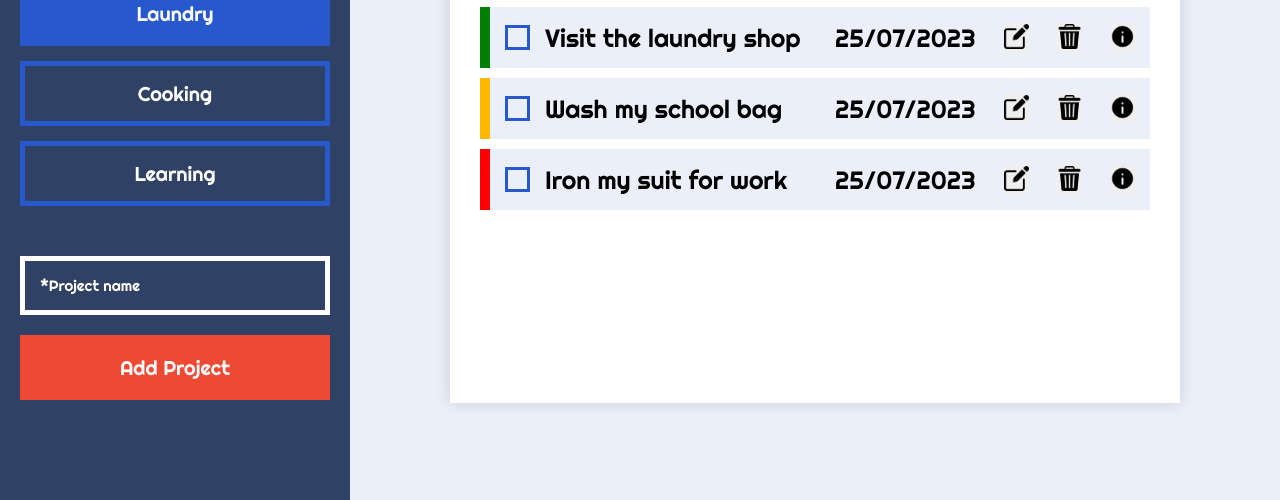
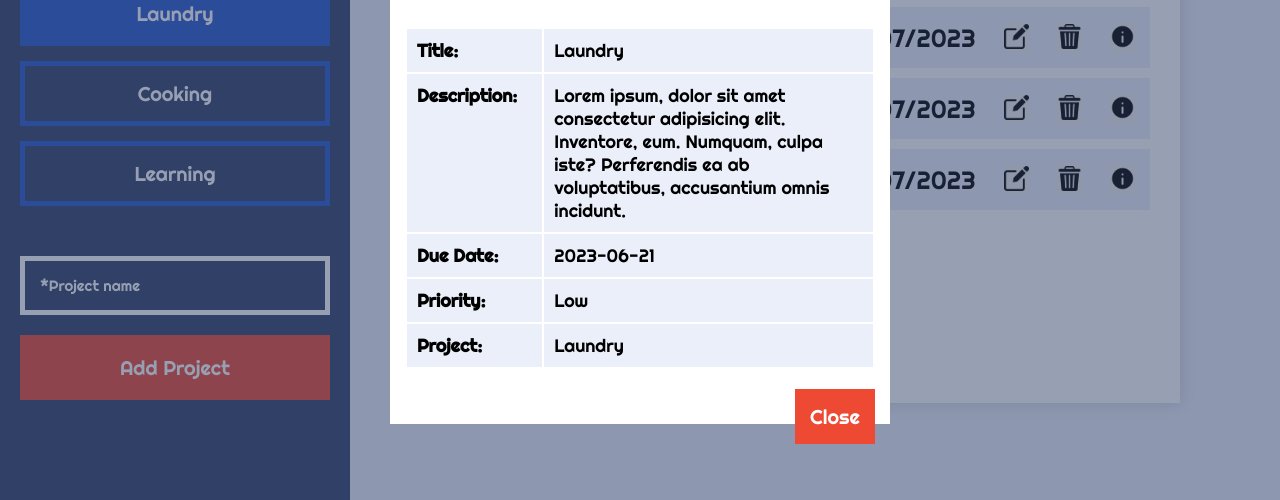
Before and after one commit to eveek/TODO, a website built with webpack: page dist/index.html in a window 1280 px wide. Shown: the part 247-747 px from the top of the page. Built offline with nearby package versions, Linux system fonts and the light colour scheme.

Commit message:
Updated UI

```diff
--- a/dist/index.html
+++ b/dist/index.html
@@ -35,7 +35,7 @@
                 <ul>
                     <li class="low_imp">
                         <div class="li_title">
-                            <div class="check_box"></div>
+                            <input type="checkbox">
                             <p>Visit the laundry shop</p>
                         </div>
                         <div class="li_btn">
@@ -47,7 +47,7 @@
                     </li>
                     <li class="medium_imp">
                         <div class="li_title">
-                            <div class="check_box"></div>
+                            <input type="checkbox">
                             <p>Wash my school bag</p>
                         </div>
                         <div class="li_btn">
@@ -59,7 +59,7 @@
                     </li>
                     <li class="high_imp">
                         <div class="li_title">
-                            <div class="check_box"></div>
+                            <input type="checkbox" id="check3">
                             <p>Iron my suit for work</p>
                         </div>
                         <div class="li_btn">
@@ -72,6 +72,56 @@
                 </ul>
             </div>
         </main>
+        <div class="module">
+            <div id="background"></div>
+            <div id="task_info">
+                <h2>Task Info</h2>
+                <table>
+                    <tbody>
+                        <tr>
+                            <th>Title:</th>
+                            <td>Laundry</td>
+                        </tr>
+                        <tr>
+                            <th>Description:</th>
+                            <td>Lorem ipsum, dolor sit amet consectetur adipisicing elit. Inventore, eum. Numquam, culpa iste? Perferendis ea ab
+                                voluptatibus, accusantium omnis incidunt.</td>
+                        </tr>
+                        <tr>
+                            <th>Due Date:</th>
+                            <td>2023-06-21</td>
+                        </tr>
+                        <tr>
+                            <th>Priority:</th>
+                            <td>Low</td>
+                        </tr>
+                        <tr>
+                            <th>Project:</th>
+                            <td>Laundry</td>
+                        </tr>
+                    </tbody>
+                </table>
+                <button>Close</button>
+            </div>
+            <div id="create_task">
+                <h2>Add Task</h2>
+                <form action="">
+                    <input type="text" name="title" placeholder="*Task title">
+                    <input type="text" name="description" placeholder="Description(optional)">
+                    <label for="due date">Due date:</label>
+                    <input type="date" name="due date" id="due date" placeholder="Due date" >
+                    <div id="priority">
+                        <div>Priority:</div>
+                        <input type="radio" id="low_priority" name="priority">
+                        <label for="low_priority">Low</label>
+                        <input type="radio" id="medium_priority" name="priority">
+                        <label for="medium_priority">medium</label>
+                        <input type="radio" id="high_priority" name="priority">
+                        <label for="high_priority">High</label>
+                    </div>
+                </form>
+            </div>
+        </div>
         <footer>Icons by <a href="http://flaticon.com" target="_blank"> flaticon </a> | <a href="https://github.com/eveek/TODO" target="_blank"><img src="./images/github.png" alt="github_logo"><img src="" alt=""></a> |  2023 &copy; eveek</footer>
     </div>
 </body>
--- a/dist/style.css
+++ b/dist/style.css
@@ -149,11 +149,6 @@ main #content #content_head {
     padding: 15px;
 }
 
-main #content #content_head img {
-    height: 80px;
-    width: auto;
-}
-
 main #content ul {
     margin-top: 20px;
 }
@@ -185,7 +180,7 @@ main #content ul li .li_title {
     align-items: center;
 }
 
-main #content ul li .check_box {
+main #content ul li input[type="checkbox"] {
     border: 3px solid var(--light-blue);
     height: 25px;
     width: 25px;
@@ -233,3 +228,96 @@ footer a {
 footer a:active {
     color: white;
 }
+
+
+
+
+/* Expands */
+.module {
+    z-index: 100;
+    /* display: none; */
+}
+
+#background {
+    position: absolute;
+    top: 0;
+    left: 0;
+    right: 0;
+    bottom: 0;
+    background-color: #304166;
+    opacity: 0.5;
+}
+
+
+/* task info */
+#task_info {
+    position: absolute;
+    top: calc(50% - 250px);
+    left: calc(50% - 250px);
+    height: fit-content;
+    width: 500px;
+    background-color: white;
+    padding: 15px;
+    /* display: none; */
+}
+
+#task_info h2, #create_task h2 {
+    background-color: #2759cd;
+    padding: 15px;
+    font-size: 40px;
+    text-align: center;
+    color: white;
+    background-image: linear-gradient(to right, var(--light-blue), rgb(59, 183, 254));
+}
+
+#task_info table {
+    font-size: 18px;
+    margin-top: 30px;
+    margin-bottom: 20px;
+}
+
+#task_info table tr {
+    padding: 15px;
+    border-bottom: 3px solid green;
+    background-color: #2759cd;
+    background-color: #ebeff9;
+}
+
+#task_info table th {
+    display: flex;
+    margin-right: 15px;
+}
+
+#task_info table th,
+#task_info table td {
+    padding: 10px;
+}
+
+#task_info button {
+    font-size: 20px;
+    padding: 15px;
+    background-color: var(--sharp-color);
+    color: white;
+    float: right;
+    margin-bottom: -35px;
+}
+
+
+/* Create task */
+#create_task {
+    position: absolute;
+    top: calc(50% - 350px);
+    left: calc(50% - 350px);
+    /* height: fit-content; */
+    height: 700px;
+    width: 700px;
+    background-color: white;
+    padding: 15px;
+    display: none;
+}
+
+#create_task form {
+    display: flex;
+    flex-direction: column;
+    margin-top: 30px;
+}
```
